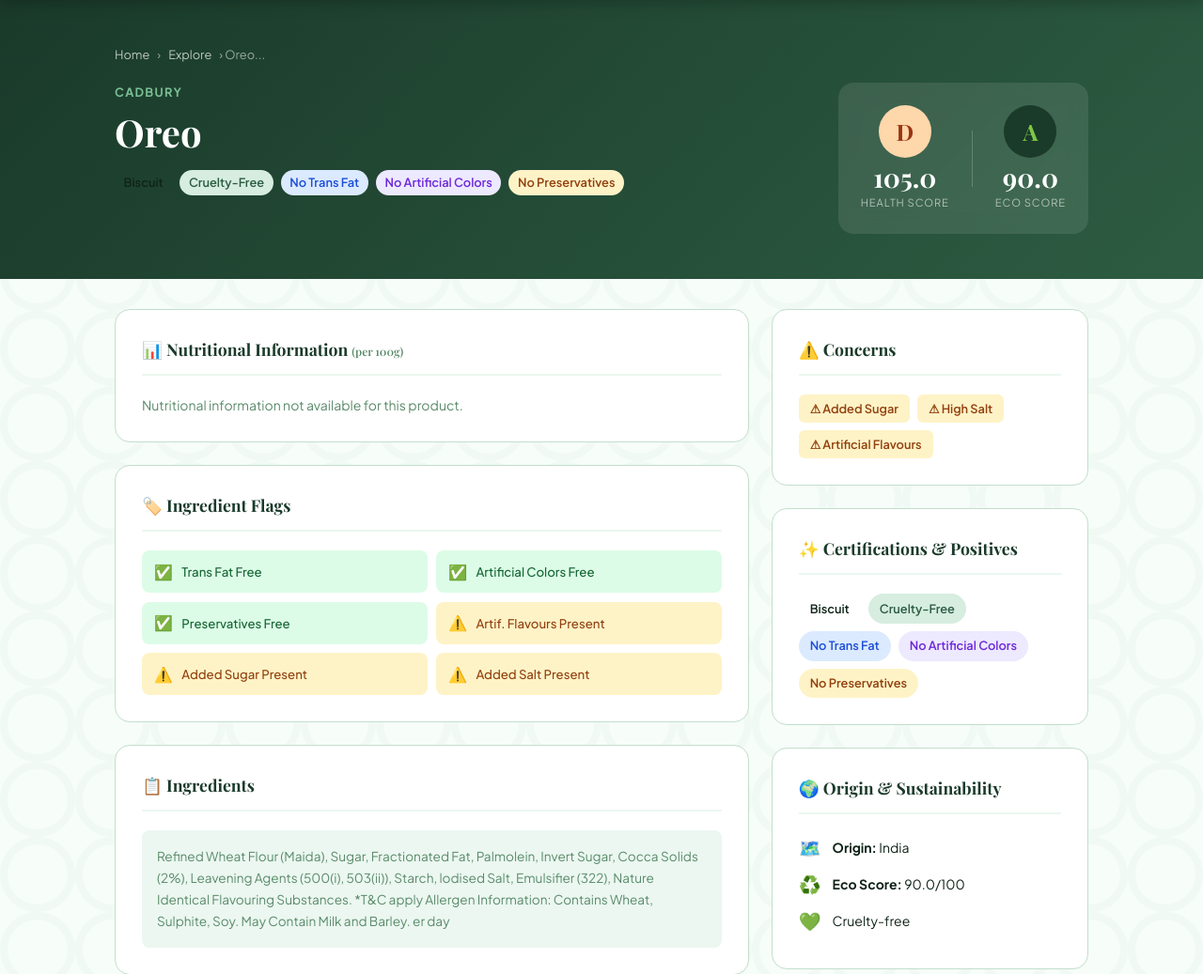
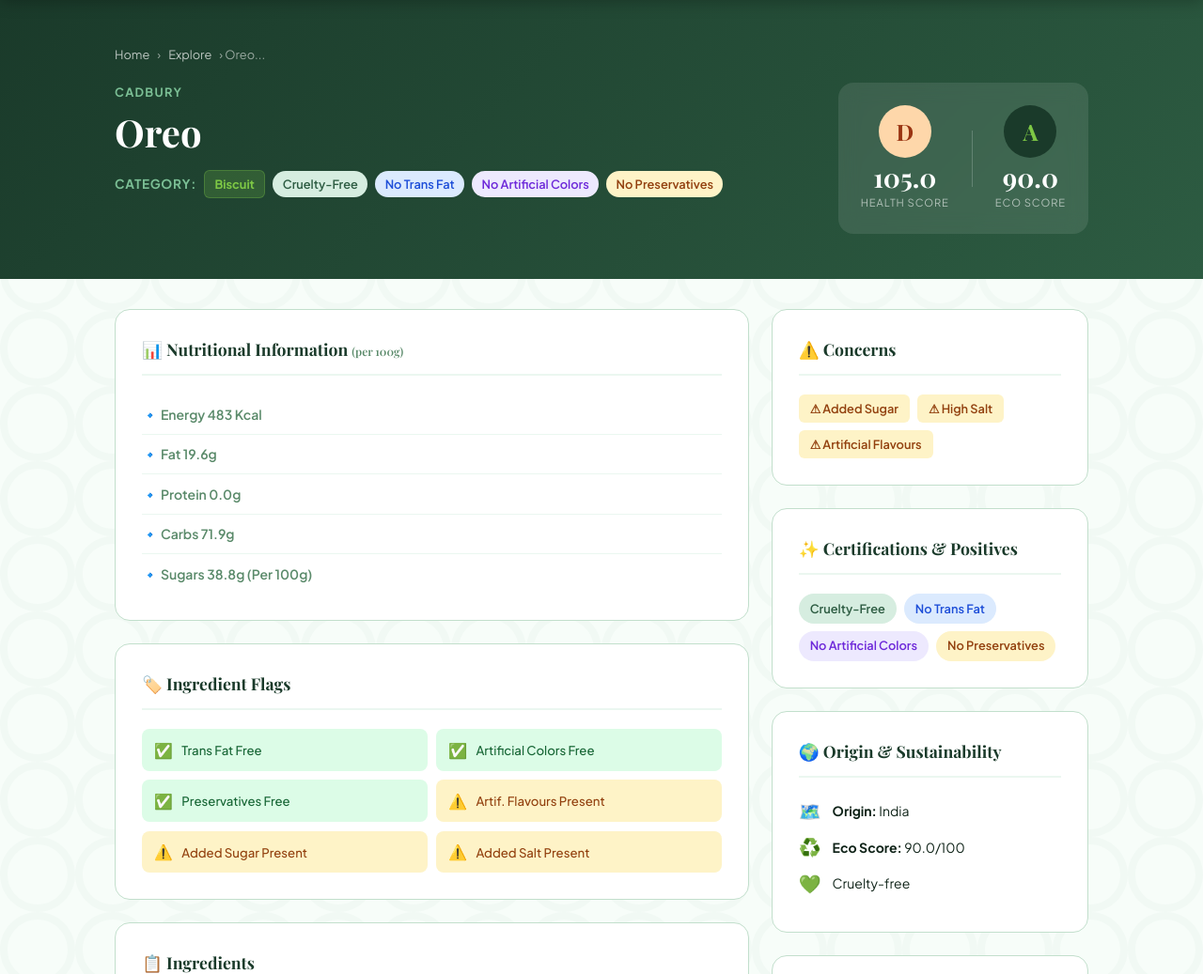
Before and after one commit to Rupam-Kundu-04/finalyearproject, a Flask app: page /product/1 in a window 1280 px wide. Shown: the part 69-1106 px from the top of the page at 94% size. Run offline with Flask 3, Linux system fonts and the light colour scheme; some web fonts are replaced.

Commit message:
Addition of Nutrition information per 100g

```diff
--- a/templates/product.html
+++ b/templates/product.html
@@ -1,5 +1,11 @@
 {% extends "base.html" %}
-{% block title %}{{ product.name }} — GreenPath{% endblock %}
+{% block title %}
+  {% if product and product.name %}
+    {{ product.name }} — GreenPath
+  {% else %}
+    Product Details — GreenPath
+  {% endif %}
+{% endblock %}
 
 {% block extra_head %}
 <style>
@@ -72,18 +78,15 @@
     padding-bottom: 0.75rem; border-bottom: 2px solid var(--dew);
   }
 
-  /* NUTRITION TABLE */
+  /* NUTRITION LAYOUT MECHANICS */
   .nutr-table { width: 100%; }
   .nutr-row {
     display: flex; justify-content: space-between; align-items: center;
     padding: 0.6rem 0; border-bottom: 1px solid var(--dew);
   }
   .nutr-row:last-child { border-bottom: none; }
-  .nutr-label { font-size: 0.875rem; color: var(--text-muted); }
-  .nutr-val { font-weight: 700; font-size: 0.9rem; }
-  .nutr-bar-full { margin-top: 0.3rem; }
-  .nutr-bar-bg { background: var(--dew); border-radius: 4px; height: 7px; overflow: hidden; }
-  .nutr-bar-fill { height: 100%; border-radius: 4px; transition: width 0.6s ease; }
+  .nutr-label { font-size: 0.875rem; color: var(--text-muted); font-weight: 600; text-transform: capitalize; }
+  .nutr-val { font-weight: 700; font-size: 0.9rem; color: var(--forest-light); }
 
   /* INGREDIENT FLAGS */
   .flag-grid { display: grid; grid-template-columns: 1fr 1fr; gap: 0.6rem; }
@@ -133,7 +136,6 @@
 {% endblock %}
 
 {% block content %}
-<!-- HERO -->
 <div class="product-detail-hero">
   <div class="container">
     <div class="breadcrumb">
@@ -143,25 +145,23 @@
       <div class="product-hero-left">
         <div class="product-hero-brand">{{ product.brand }}</div>
         <h1 class="product-hero-name">{{ product.name }}</h1>
-        <div class="product-hero-badges">
+
+        <div class="product-category-wrapper" style="margin: 0.5rem 0 1.25rem 0; font-family: 'Plus Jakarta Sans', sans-serif; display: flex; align-items: center; flex-wrap: wrap; gap: 0.5rem;">
+          <span style="font-size: 0.85rem; font-weight: 700; color: var(--sage); text-transform: uppercase; letter-spacing: 0.05em;">
+              Category:
+          </span>
+          <span style="display: inline-block; background: rgba(126, 200, 69, 0.2); color: var(--lime); font-size: 0.8rem; font-weight: 700; padding: 0.25rem 0.65rem; border-radius: 6px; border: 1px solid rgba(126, 200, 69, 0.3); text-transform: capitalize;">
+              {{ product.product_category }}
+          </span>
+
           {% for b in product.badges %}
-          <span class="badge badge-{{ b.color }}" style="font-size:0.8rem;">{{ b.label }}</span>
+            {% if b.label|trim|lower != product.product_category|trim|lower %}
+              <span class="badge badge-{{ b.color }}" style="font-size:0.8rem; padding: 0.25rem 0.65rem;">{{ b.label }}</span>
+            {% endif %}
           {% endfor %}
         </div>
-    <!-- <div class="product-category-wrapper" style="margin: 0.5rem 0 1.25rem 0; font-family: 'Plus Jakarta Sans', sans-serif;">
-    <span style="font-size: 0.9rem; font-weight: 600; color: var(--text-muted); text-transform: uppercase; letter-spacing: 0.05em;">
-        Category:
-    </span>
-    <span style="display: inline-block; background: var(--dew); color: var(--forest-mid); font-size: 0.85rem; font-weight: 700; padding: 0.25rem 0.75rem; border-radius: 6px; border: 1px solid var(--border); margin-left: 0.4rem; text-transform: capitalize;">
-        {{ product.product_category }}
-    </span>
-    {% for b in product.badges %}
-          {% if b.label.lower() != product.product_category.lower() %}
-          <span class="badge badge-{{ b.color }}" style="font-size:0.8rem;">{{ b.label }}</span>
-          {% endif %}
-          {% endfor %}
-    </div> -->
       </div>
+
       <div class="product-hero-right">
         <div class="hero-score-block">
           <div class="hero-grade grade-{{ product.health_grade }}" style="margin:0 auto 0.4rem;">{{ product.health_grade }}</div>
@@ -179,72 +179,37 @@
   </div>
 </div>
 
-<!-- DETAIL GRID -->
 <div class="detail-grid">
-  <!-- LEFT COLUMN -->
   <div>
-    <!-- NUTRITION -->
     <div class="detail-card">
       <div class="detail-card-title">📊 Nutritional Information <span style="font-size:0.75rem; font-weight:400; color: var(--text-muted);">(per 100g)</span></div>
-      {% if product.energy or product.protein %}
+
+      {% if product.nutrition_info %}
       <div class="nutr-table">
-        {% if product.energy %}
-        <div class="nutr-row">
-          <span class="nutr-label">⚡ Energy</span>
-          <span class="nutr-val">{{ product.energy|int }} kcal</span>
-        </div>
-        {% endif %}
-        {% if product.fat %}
-        <div class="nutr-row">
-          <span class="nutr-label">🫙 Total Fat</span>
-          <div style="text-align:right; width:55%;">
-            <span class="nutr-val">{{ product.fat }}g</span>
-            <div class="nutr-bar-bg" style="margin-top:4px;">
-              <div class="nutr-bar-fill fat" style="width:{{ [product.fat * 2.5, 100]|min }}%; background: linear-gradient(90deg, #F59E0B, #EF4444);"></div>
-            </div>
+        {% for fact in product.nutrition_info.split(',') %}
+          {% if fact.strip() %}
+          <div class="nutr-row">
+            <span class="nutr-label">
+              🔹 {{ fact.split(':')[0].strip() if ':' in fact else fact.strip() }}
+            </span>
+
+            {% if ':' in fact %}
+            <span class="nutr-val">
+              {{ fact.split(':')[1].strip() }}
+            </span>
+            {% endif %}
+
           </div>
-        </div>
-        {% endif %}
-        {% if product.protein %}
-        <div class="nutr-row">
-          <span class="nutr-label">💪 Protein</span>
-          <div style="text-align:right; width:55%;">
-            <span class="nutr-val">{{ product.protein }}g</span>
-            <div class="nutr-bar-bg" style="margin-top:4px;">
-              <div class="nutr-bar-fill protein" style="width:{{ [product.protein * 5, 100]|min }}%; background: linear-gradient(90deg, #3B82F6, #6366F1);"></div>
-            </div>
-          </div>
-        </div>
-        {% endif %}
-        {% if product.carbs %}
-        <div class="nutr-row">
-          <span class="nutr-label">🌾 Carbohydrates</span>
-          <div style="text-align:right; width:55%;">
-            <span class="nutr-val">{{ product.carbs }}g</span>
-            <div class="nutr-bar-bg" style="margin-top:4px;">
-              <div class="nutr-bar-fill carbs" style="width:{{ [product.carbs, 100]|min }}%; background: linear-gradient(90deg, #10B981, #84CC16);"></div>
-            </div>
-          </div>
-        </div>
-        {% endif %}
-        {% if product.sugars %}
-        <div class="nutr-row">
-          <span class="nutr-label">🍬 Of which Sugars</span>
-          <div style="text-align:right; width:55%;">
-            <span class="nutr-val" style="{% if product.sugars > 30 %}color:#EF4444{% elif product.sugars > 20 %}color:#F59E0B{% else %}color:#10B981{% endif %};">{{ product.sugars }}g</span>
-            <div class="nutr-bar-bg" style="margin-top:4px;">
-              <div class="nutr-bar-fill" style="width:{{ [product.sugars * 2, 100]|min }}%; background: linear-gradient(90deg, #EC4899, #F43F5E);"></div>
-            </div>
-          </div>
-        </div>
-        {% endif %}
+          {% endif %}
+        {% endfor %}
       </div>
       {% else %}
-      <p style="color: var(--text-muted); font-size:0.875rem;">Nutritional information not available for this product.</p>
+      <p style="color: var(--text-muted); font-size:0.875rem; font-style: italic;">
+        Nutritional data sentence metrics are currently unavailable for this item.
+      </p>
       {% endif %}
     </div>
 
-    <!-- INGREDIENT FLAGS -->
     <div class="detail-card">
       <div class="detail-card-title">🏷️ Ingredient Flags</div>
       <div class="flag-grid">
@@ -275,7 +240,6 @@
       </div>
     </div>
 
-    <!-- INGREDIENTS TEXT -->
     {% if product.ingredients %}
     <div class="detail-card">
       <div class="detail-card-title">📋 Ingredients</div>
@@ -284,9 +248,7 @@
     {% endif %}
   </div>
 
-  <!-- RIGHT COLUMN -->
   <div>
-    <!-- CONCERNS & POSITIVES -->
     {% if product.concerns %}
     <div class="detail-card">
       <div class="detail-card-title">⚠️ Concerns</div>
@@ -303,13 +265,14 @@
       <div class="detail-card-title">✨ Certifications & Positives</div>
       <div class="tag-list">
         {% for b in product.badges %}
-        <span class="badge badge-{{ b.color }}" style="font-size:0.8rem; padding:0.35rem 0.75rem;">{{ b.label }}</span>
+          {% if b.label|trim|lower != product.product_category|trim|lower %}
+          <span class="badge badge-{{ b.color }}" style="font-size:0.8rem; padding:0.35rem 0.75rem;">{{ b.label }}</span>
+          {% endif %}
         {% endfor %}
       </div>
     </div>
     {% endif %}
 
-    <!-- ORIGIN & SUSTAINABILITY -->
     <div class="detail-card">
       <div class="detail-card-title">🌍 Origin & Sustainability</div>
       {% if product.origin_country %}
@@ -332,7 +295,6 @@
       {% if product.cruelty_free %}<div class="origin-item"><span class="origin-icon">💚</span><span>Cruelty-free</span></div>{% endif %}
     </div>
 
-    <!-- SCORE EXPLANATION -->
     <div class="detail-card">
       <div class="detail-card-title">📈 Score Breakdown</div>
       <p style="font-size:0.82rem; color: var(--text-muted); margin-bottom:1rem; line-height:1.6;">
@@ -357,7 +319,6 @@
       </div>
     </div>
 
-    <!-- ACTIONS -->
     <div style="display:flex; flex-direction:column; gap:0.75rem;">
       <a href="/recommend?brand={{ product.brand }}" class="btn btn-outline" style="justify-content:center;">
         More by {{ product.brand }}
@@ -369,7 +330,6 @@
   </div>
 </div>
 
-<!-- SIMILAR PRODUCTS -->
 {% if similar %}
 <div style="max-width:1100px; margin:0 auto; padding:0 2rem 3rem;">
   <h2 style="font-family: 'Playfair Display', serif; font-size:1.5rem; color: var(--forest); margin-bottom:0.25rem;">Similar Products</h2>
```
